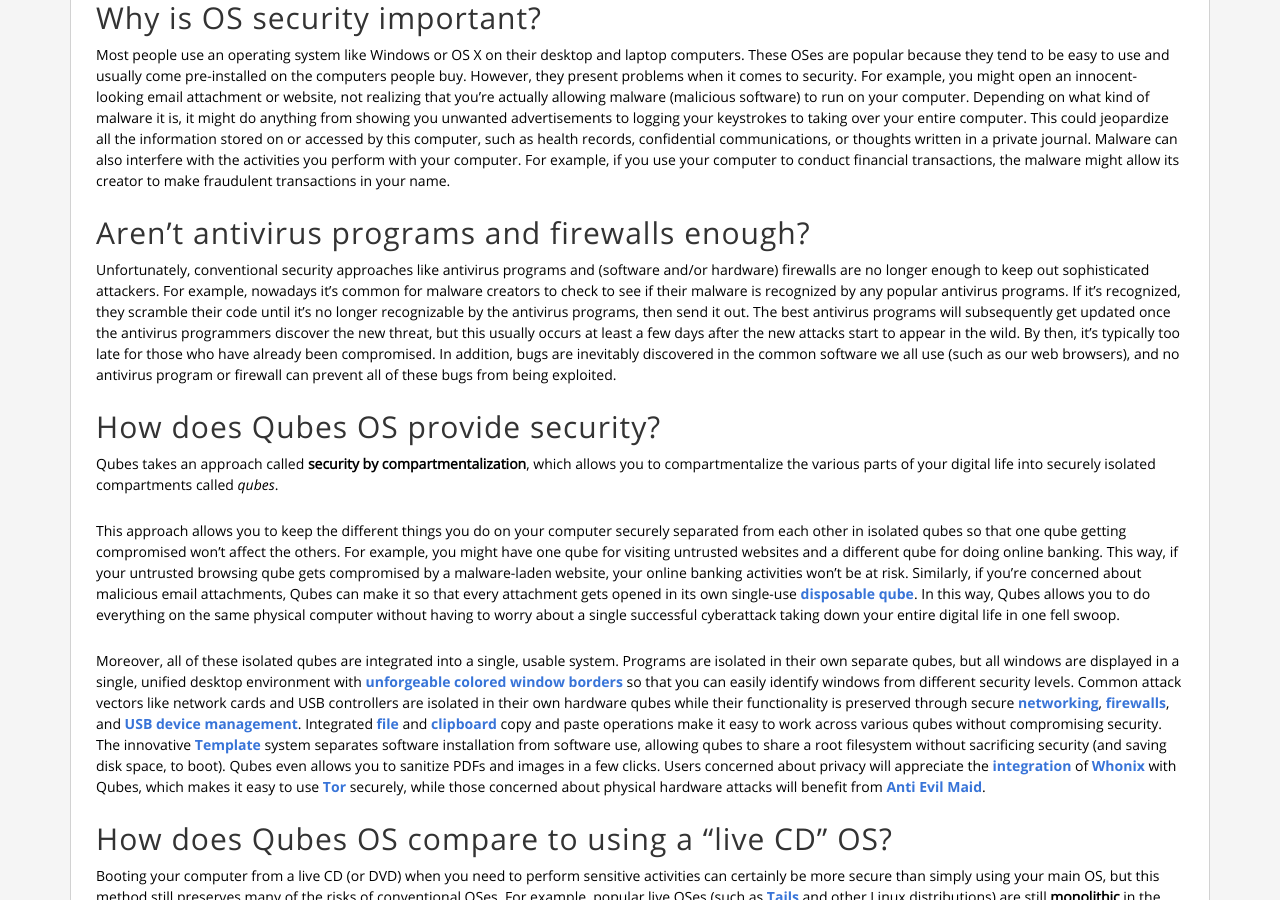
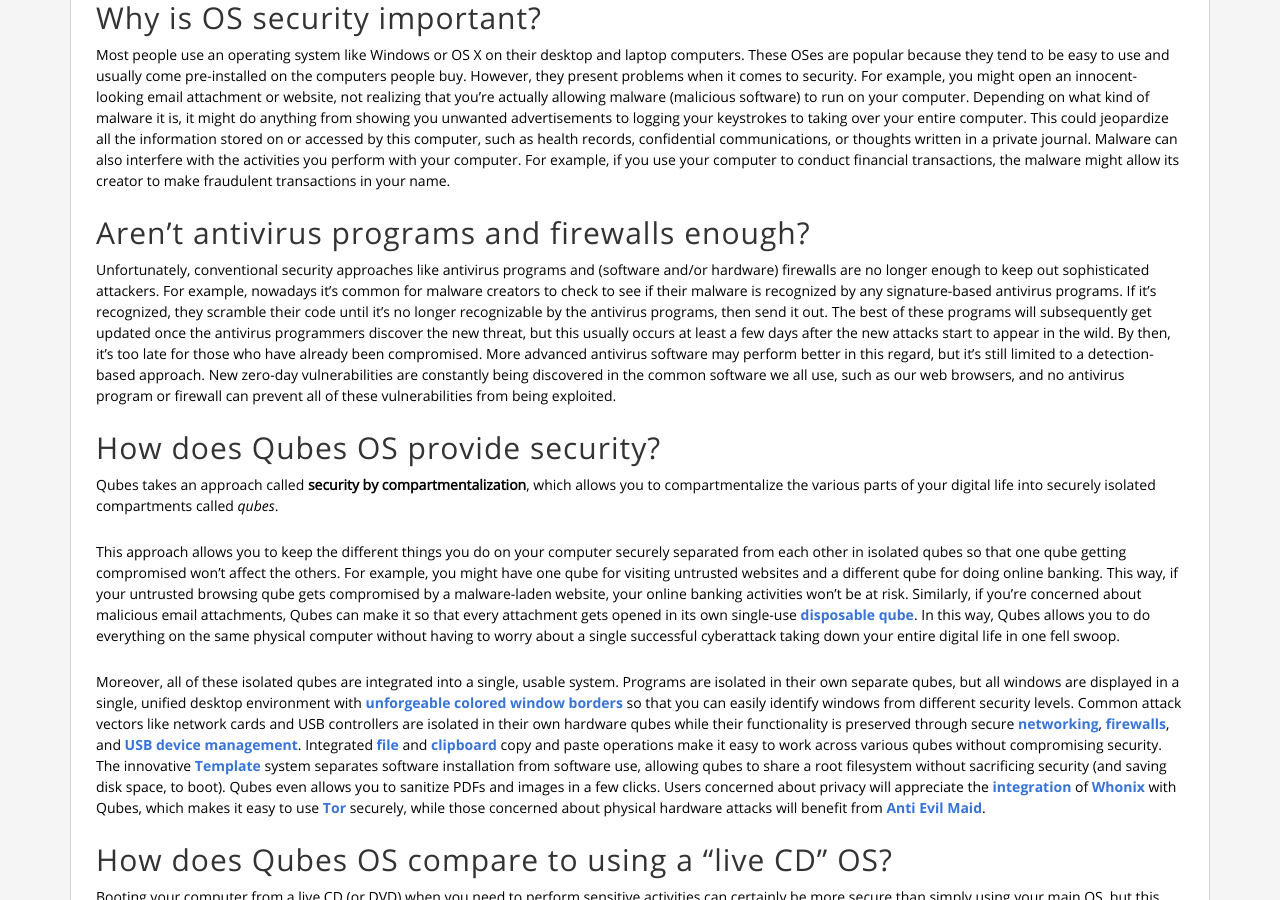
Before and after one commit to QubesOS/qubesos.github.io, a Jekyll site: the page built from pages/intro.md, in a window 1280 px wide and 900 px high, scrolled down 404 px. Built offline with Jekyll 4.4.1, drawn with Linux system fonts in a browser that asks for light colours; some web fonts are replaced.

Commit message:
Update section on antivirus and firewall approaches

```diff
--- a/pages/intro.md
+++ b/pages/intro.md
@@ -44,16 +44,18 @@ Aren't antivirus programs and firewalls enough?
 Unfortunately, conventional security approaches like antivirus programs
 and (software and/or hardware) firewalls are no longer enough to keep out
 sophisticated attackers. For example, nowadays it's common for malware
-creators to check to see if their malware is recognized by any popular
+creators to check to see if their malware is recognized by any signature-based
 antivirus programs. If it's recognized, they scramble their code until it's
 no longer recognizable by the antivirus programs, then send it out. The
-best antivirus programs will subsequently get updated once the antivirus
+best of these programs will subsequently get updated once the antivirus
 programmers discover the new threat, but this usually occurs at least a
 few days after the new attacks start to appear in the wild. By then, it's
-typically too late for those who have already been compromised. In addition,
-bugs are inevitably discovered in the common software we all use (such as
-our web browsers), and no antivirus program or firewall can prevent all of
-these bugs from being exploited.
+too late for those who have already been compromised. More advanced antivirus
+software may perform better in this regard, but it's still limited to a
+detection-based approach. New zero-day vulnerabilities are constantly being
+discovered in the common software we all use, such as our web browsers, and no
+antivirus program or firewall can prevent all of these vulnerabilities from
+being exploited.
 
 
 How does Qubes OS provide security?
```
